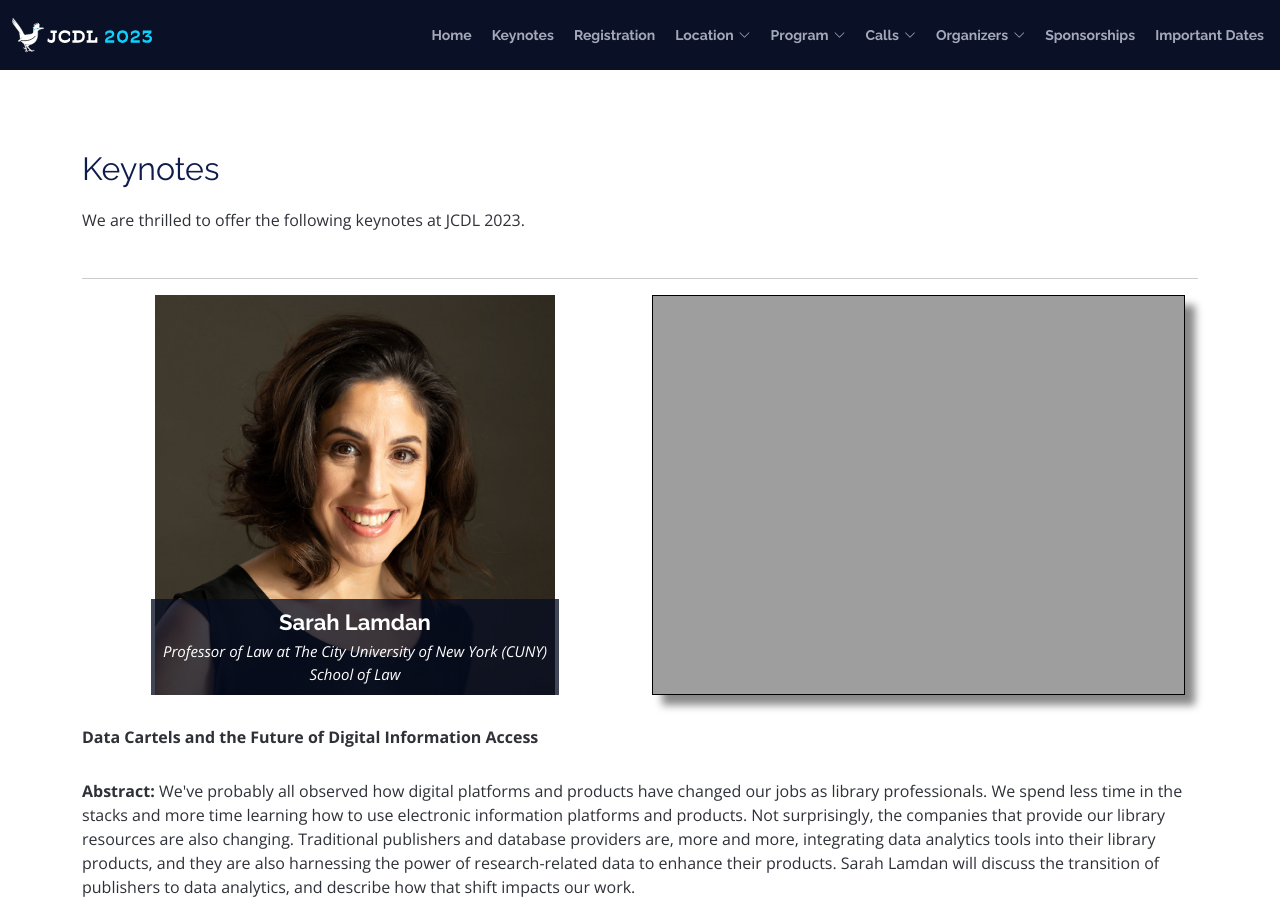
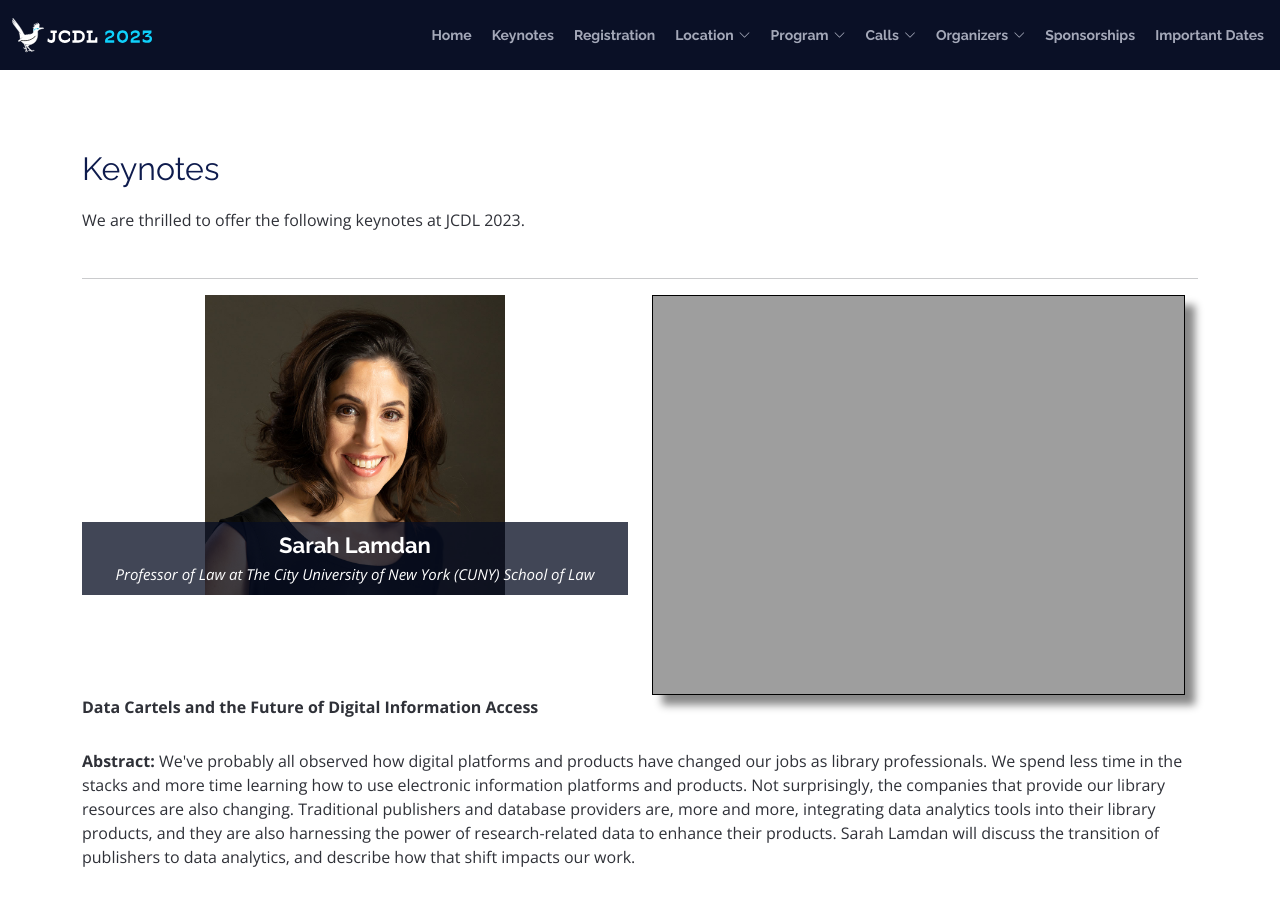
Before and after one commit to shawnmjones/JCDL2023-website-source, a Jekyll site: the page built from keynotes.html, in a window 1280 px wide and 900 px high. Built offline with Jekyll 4.4.1, drawn with Linux system fonts in a browser that asks for light colours.

Commit message:
Some fixes for mobile

```diff
--- a/keynotes.html
+++ b/keynotes.html
@@ -37,8 +37,8 @@
 
                     <div class="speaker aos-init aos-animate" data-aos="fade-up" data-aos-delay="100" style="text-align: center;">
 
-                        <img src="{{ site.url }}/assets/img/people/sarah-lamdan.jpg" alt="Sarah Lamdan, The City University of New York (CUNY)" class="img-fluid" style="height:400px;">
-                        <div class="details" style="width: 408px; margin: auto;">
+                        <img src="{{ site.url }}/assets/img/people/sarah-lamdan.jpg" alt="Sarah Lamdan, The City University of New York (CUNY)" class="img-fluid" style="max-width:300px;">
+                        <div class="details" style="margin: auto;">
                             <h3>
                                 Sarah Lamdan
                             </h3>
@@ -91,8 +91,8 @@
 
                     <div class="speaker aos-init aos-animate" data-aos="fade-up" data-aos-delay="100" style="text-align: center;">
 
-                        <img src="{{ site.url }}/assets/img/people/oksana-bruy.webp" alt="Oksana Bruy, The Ukrainian Library Association" class="img-fluid" style="height:400px;">
-                        <div class="details" style="width: 408px; margin: auto;">
+                        <img src="{{ site.url }}/assets/img/people/oksana-bruy.webp" alt="Oksana Bruy, The Ukrainian Library Association" class="img-fluid" style="max-width: 300px;">
+                        <div class="details" style="margin: auto;">
                             <h3>
                                 Oksana Bruy
                             </h3>
@@ -137,8 +137,8 @@
 
                     <div class="speaker aos-init aos-animate" data-aos="fade-up" data-aos-delay="100" style="text-align: center;">
 
-                        <img src="{{ site.url }}/assets/img/people/jessica-polka.jpg" alt="Jessica Polka, ASAPbio – Accelerating Science and Publication in Biology" class="img-fluid" style="height:400px;">
-                        <div class="details" style="width: 408px; margin: auto;">
+                        <img src="{{ site.url }}/assets/img/people/jessica-polka.jpg" alt="Jessica Polka, ASAPbio – Accelerating Science and Publication in Biology" class="img-fluid" style="max-width:300px;">
+                        <div class="details" style="margin: auto;">
                             <h3>
                                 Jessica Polka
                             </h3>
```
